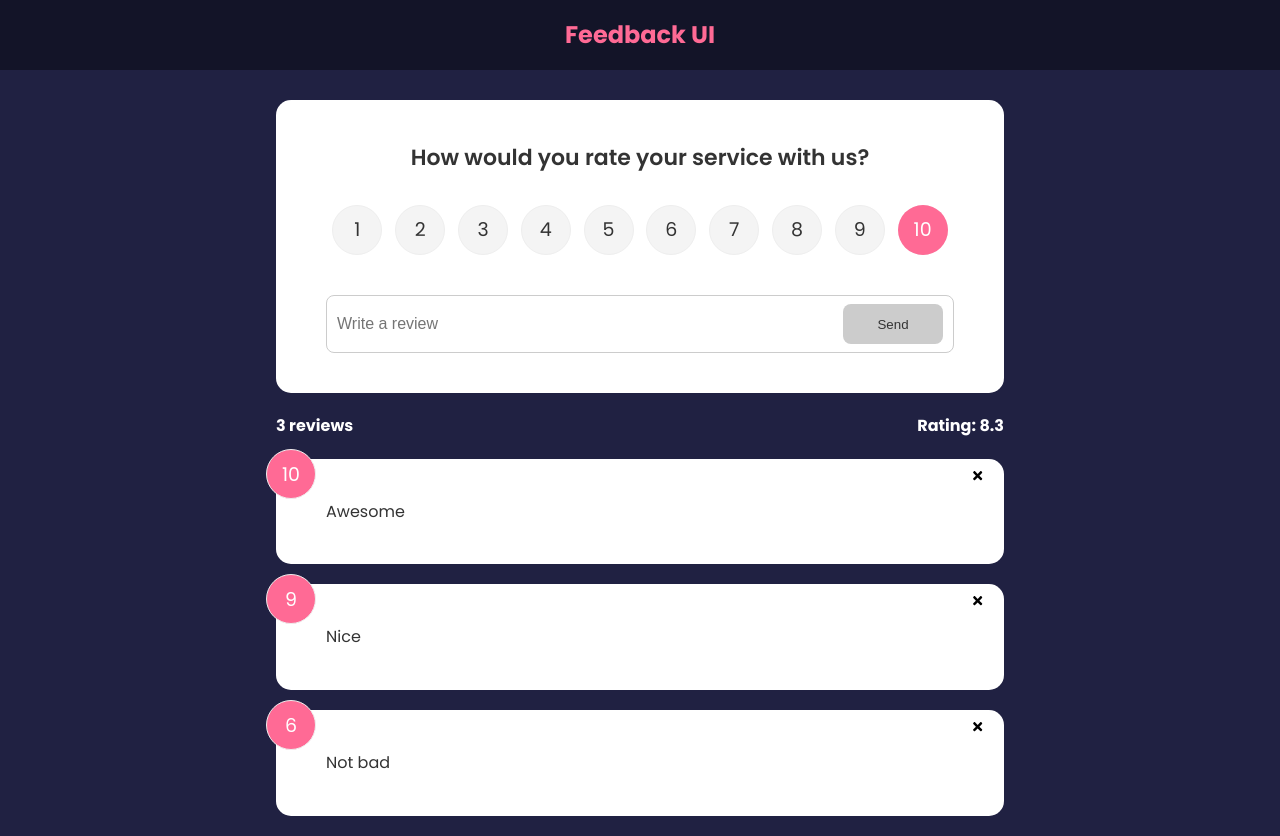
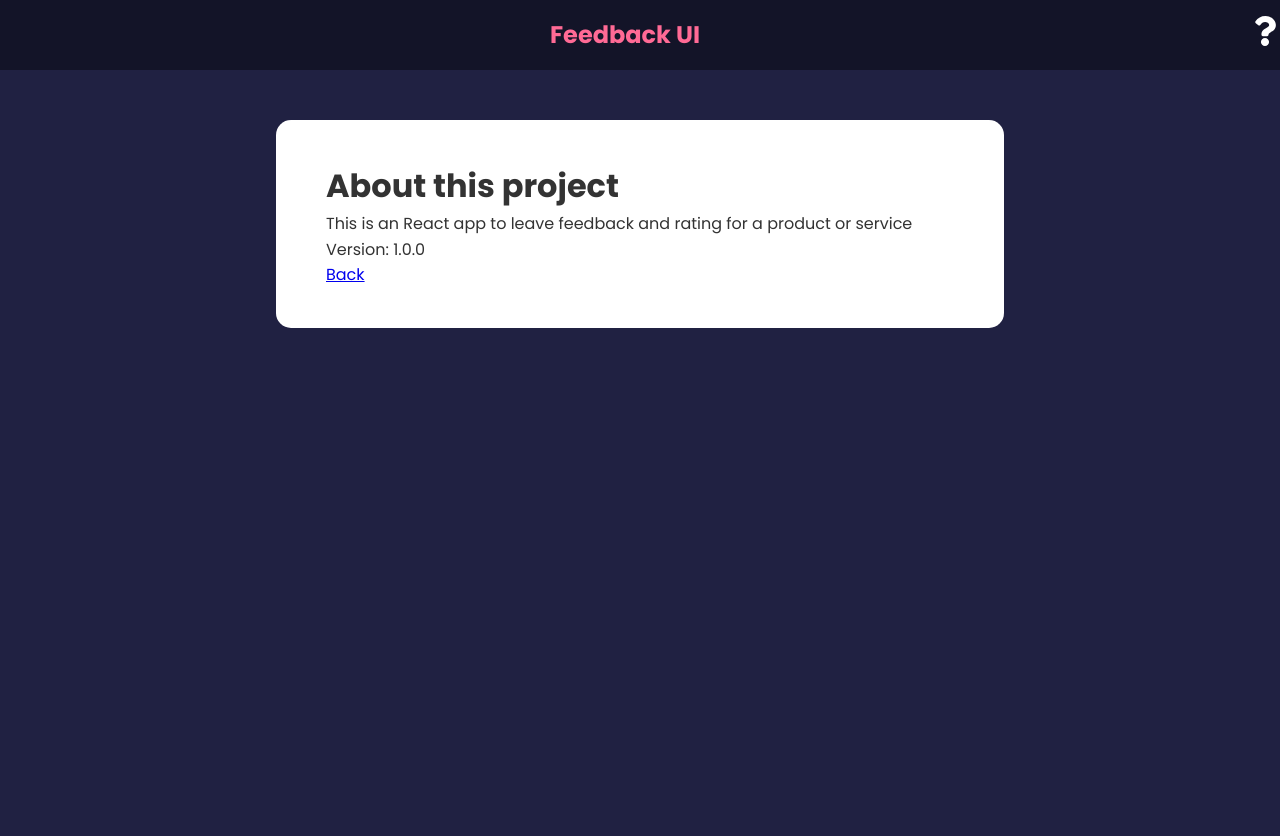
Before and after one commit to cesung/Feedback-UI, a React (Create React App) app: page /about in a window 1280 px wide. After the commit the page ends 800 px from the top, so only its background shows below. Built offline with nearby package versions, Linux system fonts and the light colour scheme.

Commit message:
[Feedback UI] Add react routing for the about page

```diff
--- a/src/App.js
+++ b/src/App.js
@@ -1,10 +1,13 @@
 import { v4 as uuidv4 } from 'uuid'
+import {BrowserRouter as Router, Routes, Route} from 'react-router-dom'
 import { useState } from "react";
 import Header from "./components/Header";
 import Feedbacks from "./data/Feedbacks";
 import FeedbackList from "./components/FeedbackList";
 import FeedbackStats from "./components/FeedbackStats";
 import FeedbackForm from "./components/FeedbackForm";
+import About from './pages/About';
+import Nav from './components/Nav';
 
 
 const App = () => {
@@ -31,14 +34,33 @@ const App = () => {
     };
 
     return (
-        <>
-            <Header text="Feedback UI"/>
+        <Router>
+            <div className="nav-container">
+                <Header text="Feedback UI" />
+                <Nav />
+            </div>
             <div className="container">
-                <FeedbackForm onFeedbackUpdated={onFeedbackUpdated}/>
-                <FeedbackStats feedbacks={feedbacks} />
-                <FeedbackList feedbacks={feedbacks} onFeedbackDelete={onFeedbackDelete}/>
+                <Routes>
+                    <Route
+                        exact
+                        path="/"
+                        element={
+                            <>
+                                <FeedbackForm
+                                    onFeedbackUpdated={onFeedbackUpdated}
+                                />
+                                <FeedbackStats feedbacks={feedbacks} />
+                                <FeedbackList
+                                    feedbacks={feedbacks}
+                                    onFeedbackDelete={onFeedbackDelete}
+                                />
+                            </>
+                        }
+                    ></Route>
+                    <Route exact path="/about" element={<About />} />
+                </Routes>
             </div>
-        </>
+        </Router>
     );
 };
 
--- /dev/null
+++ b/src/components/AboutLinkIcon.jsx
@@ -0,0 +1,15 @@
+import { FaQuestion } from 'react-icons/fa';
+import { Link } from 'react-router-dom';
+import React from 'react'
+
+const AboutLinkIcon = ({style}) => {
+    return (
+        <div className="about-link" style={style}>
+            <Link to={{ pathname: "/about" }}>
+                <FaQuestion size={30} />
+            </Link>
+        </div>
+    );
+};
+
+export default AboutLinkIcon;
--- a/src/components/Header.jsx
+++ b/src/components/Header.jsx
@@ -1,12 +1,7 @@
 import React from 'react'
 import PropTypes from 'prop-types'
 
-const Header = (props) => {
-    const {
-        text,
-        backgroundColor,
-        textColor,
-    } = props;
+const Header = ({text, backgroundColor, textColor}) => {
 
     const headerStyle = {
         backgroundColor: backgroundColor,
--- /dev/null
+++ b/src/components/Nav.jsx
@@ -0,0 +1,24 @@
+import React from 'react'
+import AboutLinkIcon from './AboutLinkIcon';
+import PropTypes from 'prop-types'
+
+const Nav = ({backgroundColor, textColor}) => {
+    const headerStyle = {
+        backgroundColor: backgroundColor,
+        text : textColor,
+    };
+    return <AboutLinkIcon style={headerStyle} />;
+};
+
+
+Nav.defaultProps = {
+    backgroundColor: "rgba(0,0,0,0.4)",
+    textColor: "#ff6a95",
+};
+
+Nav.propTypes = {
+    backgroundColor: PropTypes.string,
+    textColor: PropTypes.string,
+};
+
+export default Nav;
--- a/src/index.css
+++ b/src/index.css
@@ -15,6 +15,10 @@ body {
 
 ul {
   list-style: none;
+}
+
+.nav-container {
+  display: flex;
 }
 
 .container {
@@ -188,8 +192,11 @@ input:focus {
 /* FIX: Remove position: absolute to keep about icon at the bottom of the
  * document */
 .about-link {
+  height: 70px;
   display: flex;
   justify-content: flex-end;
+  align-items: center;
+  margin-bottom: 30px;
 }
 
 /* FIX: Remove position: absolute to keep about icon at the bottom of the
--- /dev/null
+++ b/src/pages/About.jsx
@@ -0,0 +1,18 @@
+import React from 'react'
+import Card from '../components/shared/Card';
+import { Link } from 'react-router-dom';
+
+const About = () => {
+    return <Card>
+        <h1> About this project </h1>
+        <p> This is an React app to leave feedback and rating for a product or service </p>
+        <p> Version: 1.0.0 </p>
+        <p>
+            <Link to={{pathname : '/'}}>
+                Back
+            </Link>
+        </p>
+    </Card>
+};
+
+export default About;
```
